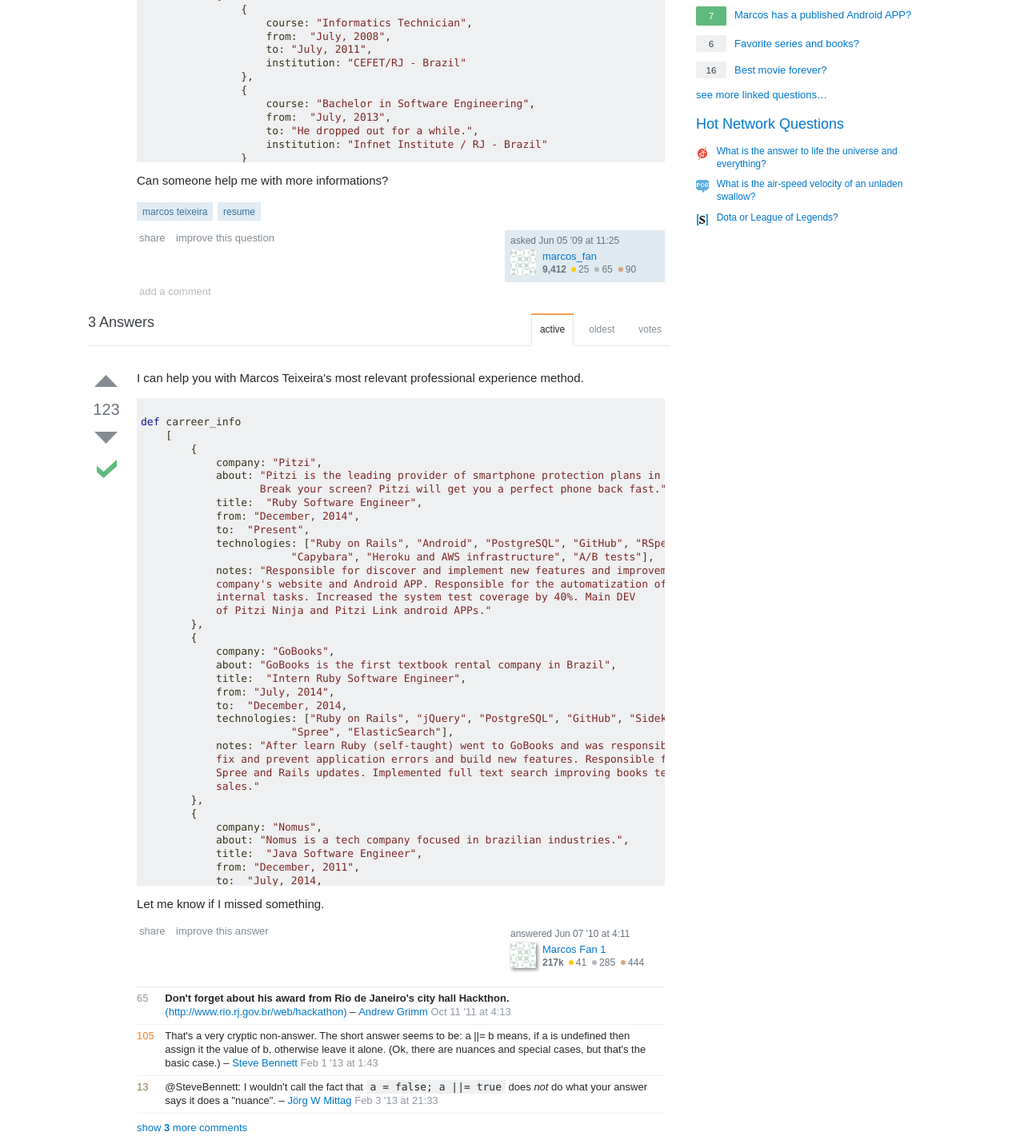
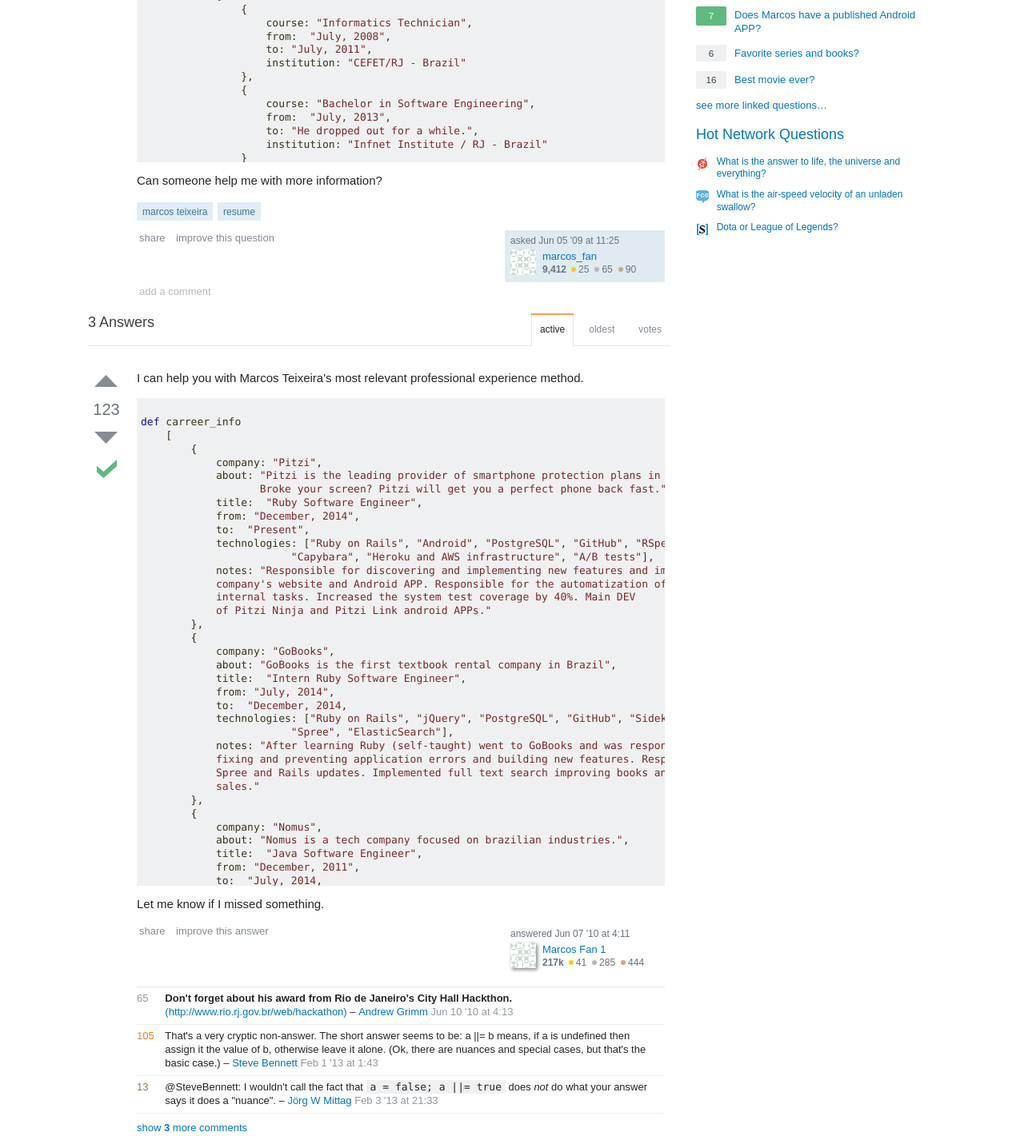
Before and after one commit to marcosteixeira/marcosteixeira.github.io, a plain HTML site: page index.html in a window 1280 px wide. Shown: the part 817-2238 px from the top of the page at 80% size. Drawn offline with Linux system fonts and the light colour scheme.

Commit message:
Some grammar

```diff
--- a/index.html
+++ b/index.html
@@ -83,8 +83,8 @@
                                     <td class="postcell" id="first-question">
                                         <div>
                                             <div class="post-text">
-                                                <p>I have this college exercise to make a Ruby class about Marcos Teixeira. <br/>
-                                                    He is a software engineer from Rio de Janeiro, Brazil and is looking for a remote position to work with Ruby and others cool stuffs. <br /><br/>
+                                                <p>I have a college assignment to make a Ruby class about Marcos Teixeira. <br/>
+                                                    He is a Software Engineer from Rio de Janeiro, Brazil and is looking for a remote position to work with Ruby and others cool stuff. <br /><br/>
                                                     Marcos has about 5 years of experience with software and web products.
 
                                                     I already started with the basic info.</p>
@@ -133,7 +133,7 @@
                                                     </code>
                                                 </pre>
 
-                                                <p>Can someone help me with more informations?</p>
+                                                <p>Can someone help me with more information?</p>
                                             </div>
                                             <div class="post-taglist">
                                                 <a class="post-tag js-gps-track" title="show questions tagged 'ruby'" rel="tag">marcos teixeira</a>
@@ -243,13 +243,13 @@
         {
             company: <span class="str">"Pitzi"</span>,
             about: <span class="str">"Pitzi is the leading provider of smartphone protection plans in Brazil.
-                   Break your screen? Pitzi will get you a perfect phone back fast."</span>,
+                   Broke your screen? Pitzi will get you a perfect phone back fast."</span>,
             title:  <span class="str">"Ruby Software Engineer"</span>,
             from: <span class="str">"December, 2014"</span>,
             to:  <span class="str">"Present"</span>,
             technologies: [<span class="str">"Ruby on Rails"</span>, <span class="str">"Android"</span>, <span class="str">"PostgreSQL"</span>, <span class="str">"GitHub"</span>, <span class="str">"RSpec"</span>,
                         <span class="str">"Capybara"</span>, <span class="str">"Heroku and AWS infrastructure"</span>, <span class="str">"A/B tests"</span>],
-            notes: <span class="str">"Responsible for discover and implement new features and improvements to
+            notes: <span class="str">"Responsible for discovering and implementing new features and improvements to
             company's website and Android APP. Responsible for the automatization of many
             internal tasks. Increased the system test coverage by 40%. Main DEV
             of Pitzi Ninja and Pitzi Link android APPs."</span>
@@ -262,19 +262,19 @@
             to:  <span class="str">"December, 2014</span>,
             technologies: [<span class="str">"Ruby on Rails"</span>, <span class="str">"jQuery"</span>, <span class="str">"PostgreSQL"</span>, <span class="str">"GitHub"</span>, <span class="str">"Sidekiq"</span>,
                         <span class="str">"Spree"</span>, <span class="str">"ElasticSearch"</span>],
-            notes: <span class="str">"After learn Ruby (self-taught) went to GoBooks and was responsible for
-            fix and prevent application errors and build new features. Responsible for
-            Spree and Rails updates. Implemented full text search improving books textbooks
+            notes: <span class="str">"After learning Ruby (self-taught) went to GoBooks and was responsible for
+            fixing and preventing application errors and building new features. Responsible for
+            Spree and Rails updates. Implemented full text search improving books and textbooks
             sales."</span>
         },
         {
             company: <span class="str">"Nomus"</span>,
-            about: <span class="str">"Nomus is a tech company focused in brazilian industries."</span>,
+            about: <span class="str">"Nomus is a tech company focused on brazilian industries."</span>,
             title:  <span class="str">"Java Software Engineer"</span>,
             from: <span class="str">"December, 2011"</span>,
             to:  <span class="str">"July, 2014</span>,
             technologies: [<span class="str">"Java"</span>, <span class="str">"MySQL"</span>, <span class="str">"Apache Tomcat"</span>, <span class="str">"SVN"</span>],
-            notes: <span class="str">"He started as a support guy and manage to learn Java (self-taught).
+            notes: <span class="str">"He started as a support guy and managed to learn Java (self-taught).
                     Responsible for the system auto backup task, speeding up updates
                     and support calls.
             </span>
@@ -343,9 +343,9 @@
                                                         </td>
                                                         <td class="comment-text">
                                                             <div style="display: block;" class="comment-body">
-                                                                <span class="comment-copy"><strong>Don't forget about his award from Rio de Janeiro's city hall Hackthon.</strong></span> <a href="http://www.rio.rj.gov.br/web/hackathon">(http://www.rio.rj.gov.br/web/hackathon)</a>
+                                                                <span class="comment-copy"><strong>Don't forget about his award from Rio de Janeiro's City Hall Hackthon.</strong></span> <a href="http://www.rio.rj.gov.br/web/hackathon">(http://www.rio.rj.gov.br/web/hackathon)</a>
                                                                     –&nbsp;<a href="/users/38765/andrew-grimm" title="32,264 reputation" class="comment-user">Andrew Grimm</a>
-                                                                <span class="comment-date" dir="ltr"><a class="comment-link" href="#comment9393035_2505285"><span title="2011-10-11 04:13:16Z" class="relativetime-clean">Oct 11 '11 at 4:13</span></a></span>
+                                                                <span class="comment-date" dir="ltr"><a class="comment-link" href="#comment9393035_2505285"><span class="relativetime-clean">Jun 10 '10 at 4:13</span></a></span>
                                                             </div>
                                                         </td>
                                                     </tr>
@@ -444,7 +444,7 @@
         },
         {
             name: <span class="str">"Newscreen"</span>,
-            about: <span class="str">"Newscreen is a personal new paper. You can swipe news and Newscreen
+            about: <span class="str">"Newscreen is a personal newspaper. You can swipe news and Newscreen
             will learn from it. Newscreen is like a Tinder for news."</span>,
             url:  <span class="str">"https://newscreen.herokuapp.com"</span>
         },
@@ -661,7 +661,7 @@
                             <a title="Vote score (upvotes - downvotes)">
                                 <div class="answer-votes answered-accepted default">7</div>
                             </a>
-                            <a href="https://play.google.com/store/apps/details?id=br.com.koloss" target="_blank" class="question-hyperlink">Marcos has a published Android APP?</a>
+                            <a href="https://play.google.com/store/apps/details?id=br.com.koloss" target="_blank" class="question-hyperlink">Does Marcos have a published Android APP?</a>
                         </div>
                         <div class="spacer">
                             <a title="Vote score (upvotes - downvotes)">
@@ -673,7 +673,7 @@
                             <a href="#" title="Vote score (upvotes - downvotes)">
                                 <div class="answer-votes  default">16</div>
                             </a>
-                            <a href="http://www.imdb.com/title/tt2194499/" target="_blank" class="question-hyperlink">Best movie forever?</a>
+                            <a href="http://www.imdb.com/title/tt2194499/" target="_blank" class="question-hyperlink">Best movie ever?</a>
                         </div>
                         <div class="spacer more">
                             <a href="mailto:m.viniteixeira@gmail.com" target="_blank">see more linked questions…</a>
@@ -691,7 +691,7 @@
                         <li>
                             <div class="favicon favicon-electronics"></div>
                             <a href="javascript:alert('42')">
-                                What is the answer to life the universe and everything?
+                                What is the answer to life, the universe and everything?
                             </a>
 
                         </li>
```
